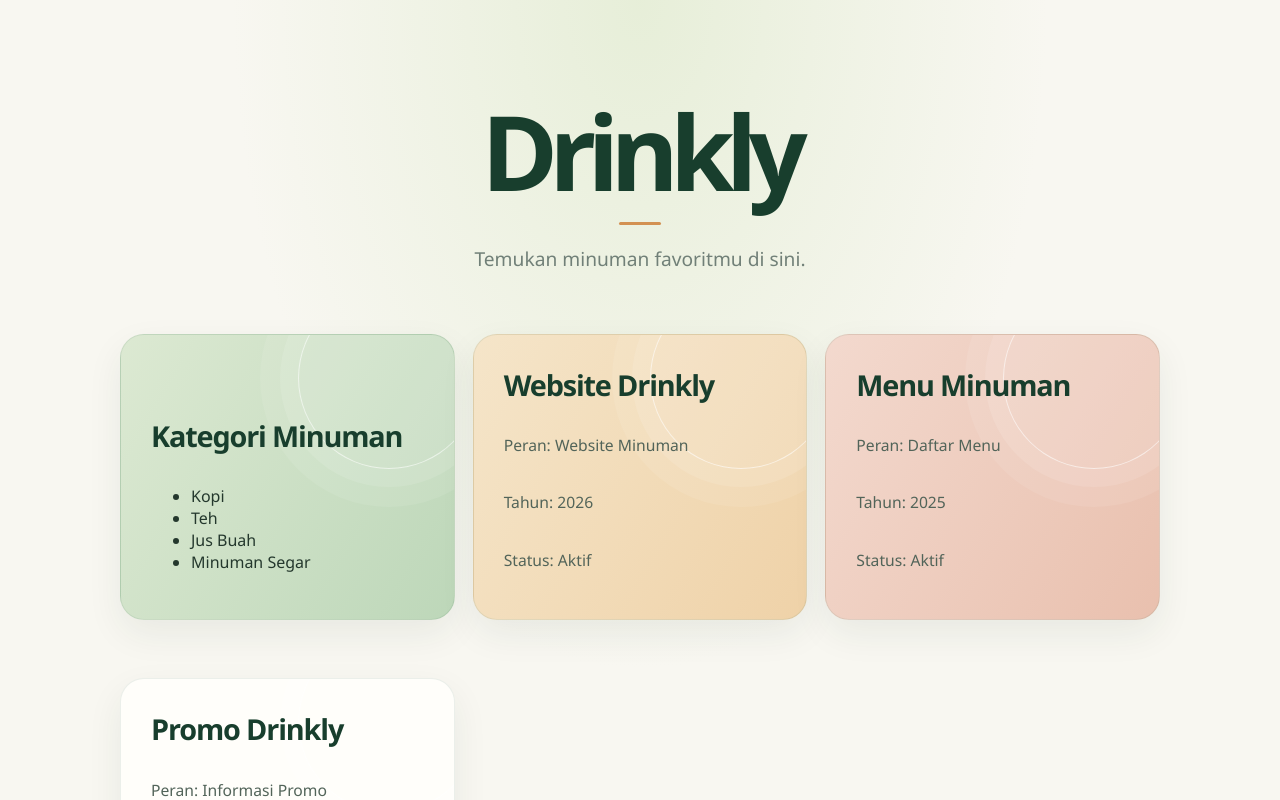
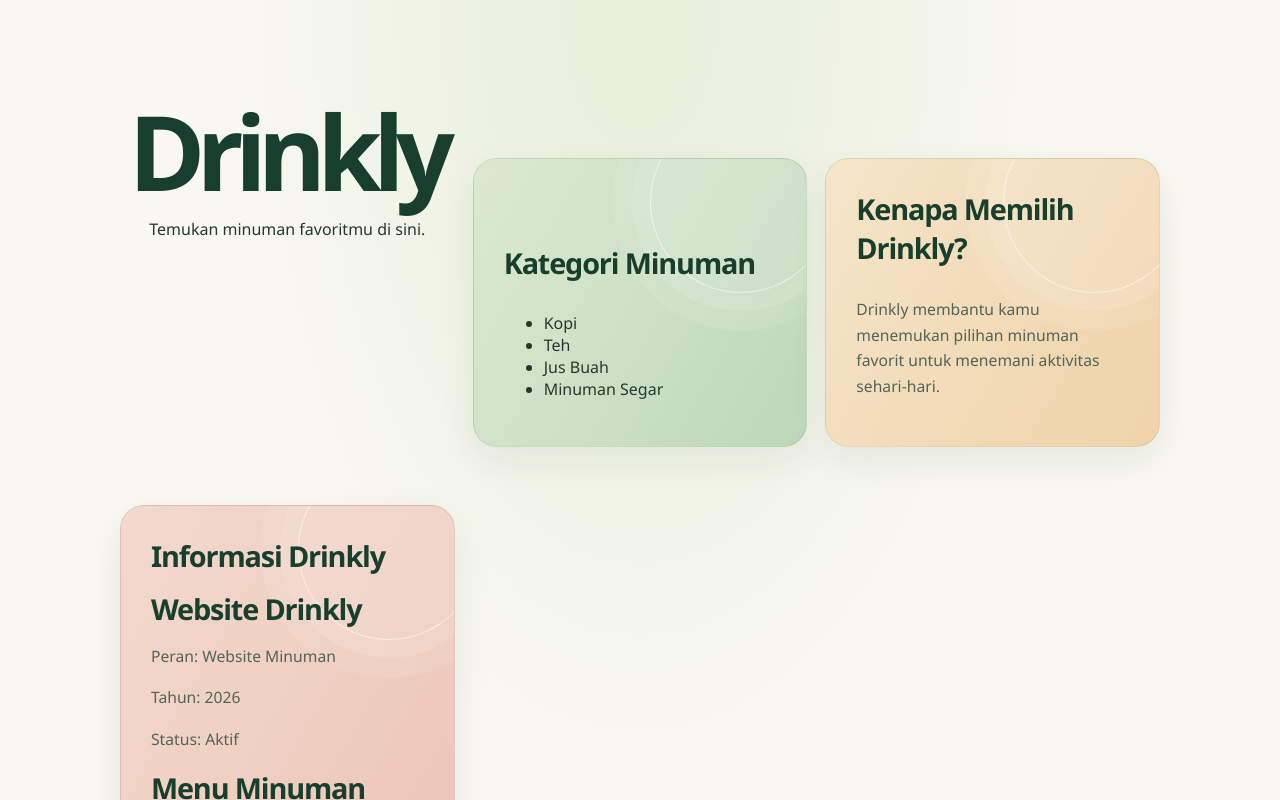
Before and after one commit to Nedya127/Website-Drinkly, a React (Vite) app: page / in a window 1280 px wide. Shown: the top 800 px of the page. Built offline with nearby package versions, Linux system fonts and the light colour scheme.

Commit message:
feat: tambah informasi keunggulan Drinkly

```diff
--- a/src/App.jsx
+++ b/src/App.jsx
@@ -4,8 +4,10 @@ import WebsiteDrinkly from "./components/WebsiteDrinkly.jsx";
 function App() {
   return (
     <main>
+      <header>
         <h1>Drinkly</h1>
         <p>Temukan minuman favoritmu di sini.</p>
+      </header>
 
       <section>
         <h2>Kategori Minuman</h2>
@@ -16,6 +18,17 @@ function App() {
           <li>Minuman Segar</li>
         </ul>
       </section>
+
+      <section>
+        <h2>Kenapa Memilih Drinkly?</h2>
+        <p>
+          Drinkly membantu kamu menemukan pilihan minuman
+          favorit untuk menemani aktivitas sehari-hari.
+        </p>
+      </section>
+
+      <section>
+        <h2>Informasi Drinkly</h2>
 
         <WebsiteDrinkly
           nama="Website Drinkly"
@@ -37,6 +50,7 @@ function App() {
           tahun={2024}
           aktif={false}
         />
+      </section>
     </main>
   );
 }
```
Lines whose indentation alone changed are shown as unchanged.
